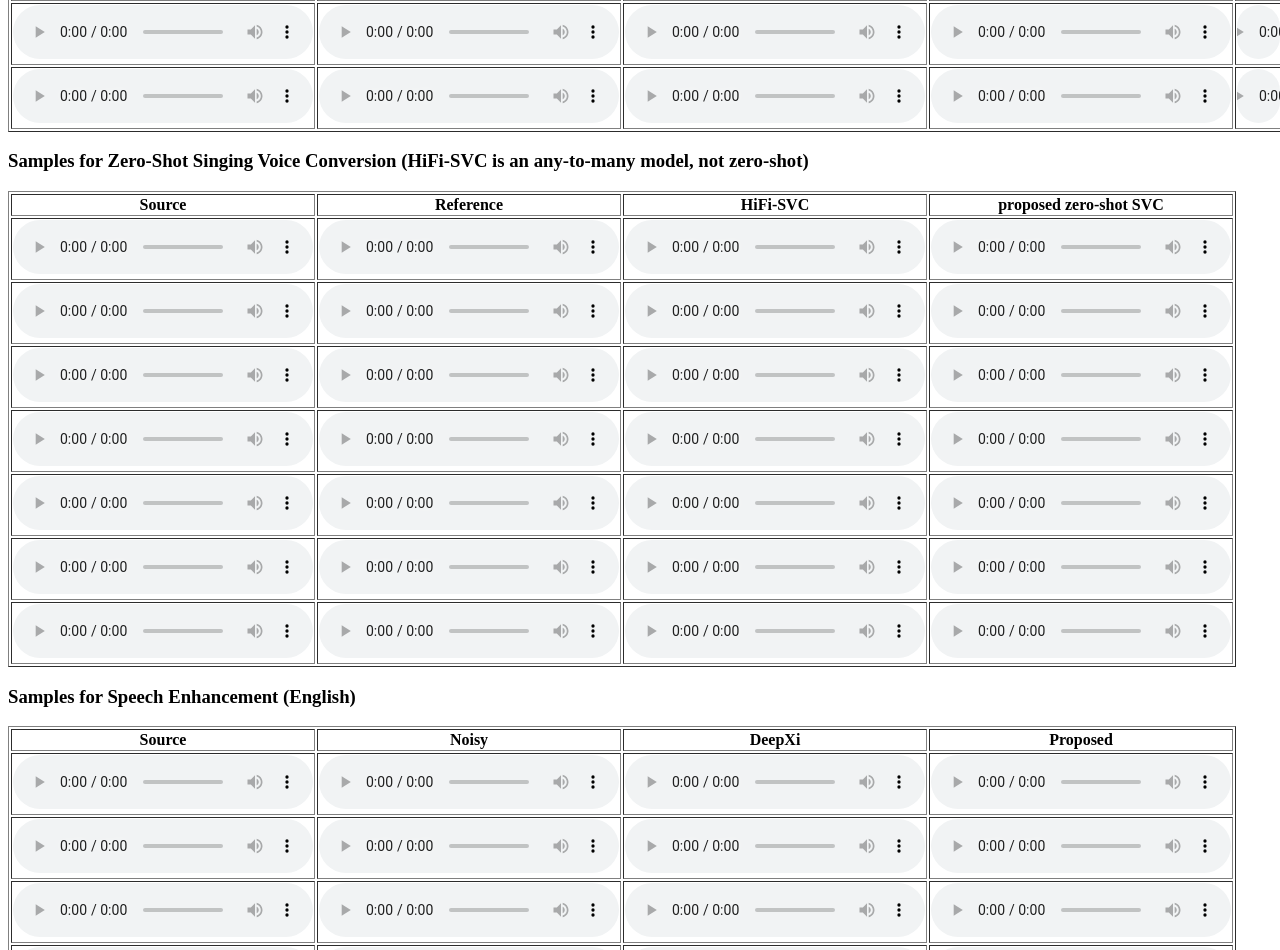
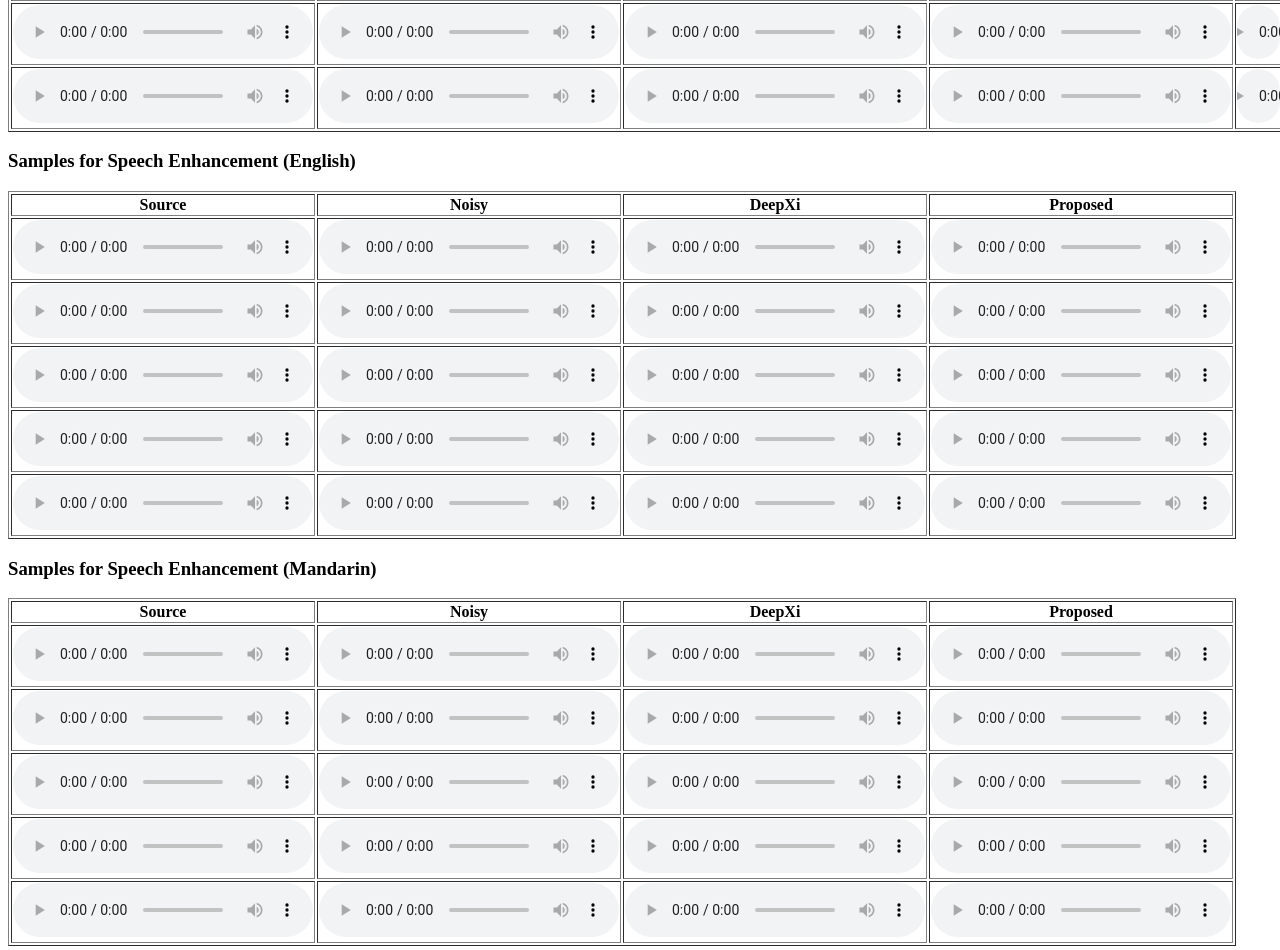
Before and after one commit to zhouyong64/voice-manipulation, a plain HTML site: page index.html in a window 1280 px wide. Shown: the part 794-1744 px from the top of the page. Drawn offline with Linux system fonts and the light colour scheme.

Commit message:
Update index.html

```diff
--- a/index.html
+++ b/index.html
@@ -202,125 +202,6 @@
       </audio></td>
       <td width="10%" style="text-align: center"><audio controls>
         <source src="vc/ours/092.wav" type="audio/wav">
-      </audio></td>
-    </tr>
-
-  </tbody>
-</table>
-
-<h3>Samples for Zero-Shot Singing Voice Conversion (HiFi-SVC is an any-to-many model, not zero-shot) </h3>
-
-<table width="81%" border="1" style="margin-top: 10px;">
-  <tbody>
-    <tr>
-      <th width="10%" style="text-align: center" scope="col">Source</th>
-      <th width="10%" style="text-align: center" scope="col">Reference</th>
-      <th width="10%" style="text-align: center" scope="col">HiFi-SVC</th>
-      <th width="10%" style="text-align: center" scope="col">proposed zero-shot SVC</th>
-    </tr>
-
-    <tr>
-      <td width="10%" style="text-align: center"><audio controls>
-        <source src="svc/lj/src/JLEE_11.wav" type="audio/wav">
-      </audio></td>
-      <td width="10%" style="text-align: center"><audio controls>
-        <source src="svc/lj/ref/LJ002-0271.wav" type="audio/wav">
-      </audio></td>
-      <td width="10%" style="text-align: center"><audio controls>
-        <source src="svc/lj/hifi/JLEE_11.wav" type="audio/wav">
-      </audio></td>
-      <td width="10%" style="text-align: center"><audio controls>
-        <source src="svc/lj/ours/JLEE_11.npy_to_lj.wav" type="audio/wav">
-      </audio></td>
-    </tr>
-
-  <tr>
-      <td width="10%" style="text-align: center"><audio controls>
-        <source src="svc/lj/src/JTAN.wav" type="audio/wav">
-      </audio></td>
-      <td width="10%" style="text-align: center"><audio controls>
-        <source src="svc/lj/ref/LJ002-0271.wav" type="audio/wav">
-      </audio></td>
-      <td width="10%" style="text-align: center"><audio controls>
-        <source src="svc/lj/hifi/JTAN.wav" type="audio/wav">
-      </audio></td>
-      <td width="10%" style="text-align: center"><audio controls>
-        <source src="svc/lj/ours/JTAN_07.npy_to_lj.wav" type="audio/wav">
-      </audio></td>
-    </tr>
-
-    <tr>
-      <td width="10%" style="text-align: center"><audio controls>
-        <source src="svc/nus/src/ADIZ_18.wav" type="audio/wav">
-      </audio></td>
-      <td width="10%" style="text-align: center"><audio controls>
-        <source src="svc/nus/ref/JLEE_11.wav" type="audio/wav">
-      </audio></td>
-      <td width="10%" style="text-align: center"><audio controls>
-        <source src="svc/nus/hifi/ADIZ_18_to_JLEE_11.wav" type="audio/wav">
-      </audio></td>
-      <td width="10%" style="text-align: center"><audio controls>
-        <source src="svc/nus/ours/ADIZ_18.npy_to_JLEE.wav" type="audio/wav">
-      </audio></td>
-    </tr>
-
-      <tr>
-      <td width="10%" style="text-align: center"><audio controls>
-        <source src="svc/nus/src/ADIZ_18.wav" type="audio/wav">
-      </audio></td>
-      <td width="10%" style="text-align: center"><audio controls>
-        <source src="svc/nus/ref/JTAN_07.wav" type="audio/wav">
-      </audio></td>
-      <td width="10%" style="text-align: center"><audio controls>
-        <source src="svc/nus/hifi/ADIZ_18_to_JTAN_07.wav" type="audio/wav">
-      </audio></td>
-      <td width="10%" style="text-align: center"><audio controls>
-        <source src="svc/nus/ours/ADIZ_18.npy_to_JTAN.wav" type="audio/wav">
-      </audio></td>
-    </tr>
-
-  <tr>
-      <td width="10%" style="text-align: center"><audio controls>
-        <source src="svc/nus/src/ADIZ_18.wav" type="audio/wav">
-      </audio></td>
-      <td width="10%" style="text-align: center"><audio controls>
-        <source src="svc/nus/ref/NJAT_16.wav" type="audio/wav">
-      </audio></td>
-      <td width="10%" style="text-align: center"><audio controls>
-        <source src="svc/nus/hifi/ADIZ_18_to_NJAT_16.wav" type="audio/wav">
-      </audio></td>
-      <td width="10%" style="text-align: center"><audio controls>
-        <source src="svc/nus/ours/ADIZ_18.npy_to_NJAT.wav" type="audio/wav">
-      </audio></td>
-    </tr>
-
-    <tr>
-      <td width="10%" style="text-align: center"><audio controls>
-        <source src="svc/nus/src/VKOW_20.wav" type="audio/wav">
-      </audio></td>
-      <td width="10%" style="text-align: center"><audio controls>
-        <source src="svc/nus/ref/JTAN_07.wav" type="audio/wav">
-      </audio></td>
-      <td width="10%" style="text-align: center"><audio controls>
-        <source src="svc/nus/hifi/VKOW_20_to_JTAN_07.wav" type="audio/wav">
-      </audio></td>
-      <td width="10%" style="text-align: center"><audio controls>
-        <source src="svc/nus/ours/VKOW_20.npy_to_JTAN.wav" type="audio/wav">
-      </audio></td>
-    </tr>
-
-  <tr>
-      <td width="10%" style="text-align: center"><audio controls>
-        <source src="svc/nus/src/VKOW_20.wav" type="audio/wav">
-      </audio></td>
-      <td width="10%" style="text-align: center"><audio controls>
-        <source src="svc/nus/ref/ZHIY_03.wav" type="audio/wav">
-      </audio></td>
-      <td width="10%" style="text-align: center"><audio controls>
-        <source src="svc/nus/hifi/VKOW_20_to_ZHIY_03.wav" type="audio/wav">
-      </audio></td>
-      <td width="10%" style="text-align: center"><audio controls>
-        <source src="svc/nus/ours/VKOW_20.npy_to_ZHIY.wav" type="audio/wav">
       </audio></td>
     </tr>
 
```
